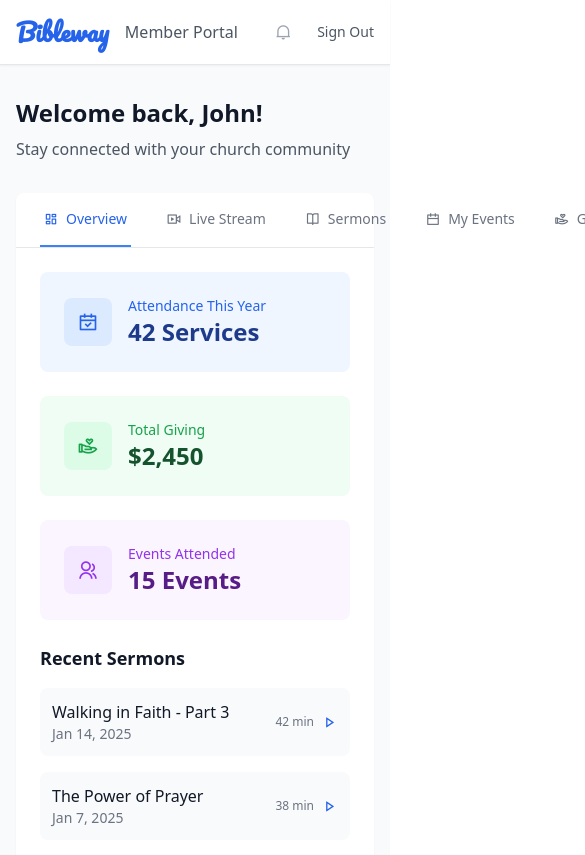
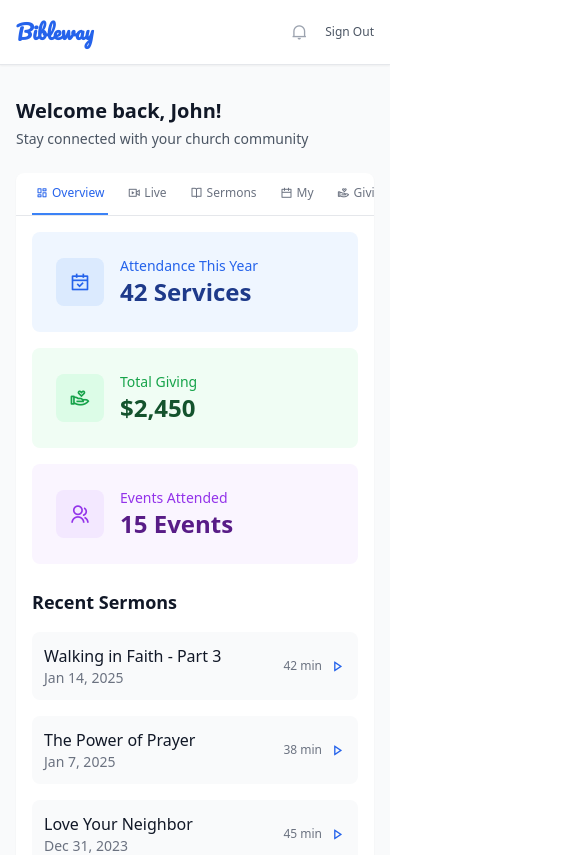
Before and after one commit to Adelodunpeter25/church-website, a React (Vite) app in the folder frontend/: page /member-dashboard in a window 390 px wide. Shown: the top 855 px of the page, 585 px wide, since content can reach past the window. Built offline with nearby package versions, Linux system fonts and the light colour scheme.

Commit message:
fix: fixed mobile responsivness of member dashboard

```diff
--- a/frontend/src/components/livestream/LiveStreamChat.tsx
+++ b/frontend/src/components/livestream/LiveStreamChat.tsx
@@ -23,14 +23,14 @@ export default function LiveStreamChat() {
   };
 
   return (
-    <div className="bg-white rounded-lg shadow flex flex-col h-[500px]">
+    <div className="bg-white rounded-lg shadow flex flex-col h-[400px] sm:h-[500px]">
       <div className="p-4 border-b">
         <h3 className="text-lg font-semibold">Live Chat</h3>
       </div>
 
-      <div className="flex-1 overflow-y-auto p-4 space-y-3">
+      <div className="flex-1 overflow-y-auto p-3 sm:p-4 space-y-2 sm:space-y-3">
         {messages.map((msg) => (
-          <div key={msg.id} className="bg-gray-50 rounded-lg p-3">
+          <div key={msg.id} className="bg-gray-50 rounded-lg p-2 sm:p-3">
             <div className="flex items-center justify-between mb-1">
               <span className="font-semibold text-sm">{msg.user}</span>
               <span className="text-xs text-gray-500">{msg.time}</span>
@@ -40,18 +40,18 @@ export default function LiveStreamChat() {
         ))}
       </div>
 
-      <form onSubmit={handleSend} className="p-4 border-t">
+      <form onSubmit={handleSend} className="p-3 sm:p-4 border-t">
         <div className="flex gap-2">
           <input
             type="text"
             value={newMessage}
             onChange={(e) => setNewMessage(e.target.value)}
             placeholder="Type a message..."
-            className="flex-1 px-4 py-2 border rounded-lg focus:outline-none focus:ring-2 focus:ring-blue-500"
+            className="flex-1 px-3 sm:px-4 py-2 text-sm border rounded-lg focus:outline-none focus:ring-2 focus:ring-blue-500"
           />
           <button
             type="submit"
-            className="px-4 py-2 bg-blue-600 text-white rounded-lg hover:bg-blue-700"
+            className="px-3 sm:px-4 py-2 bg-blue-600 text-white rounded-lg hover:bg-blue-700"
           >
             <i className="ri-send-plane-fill"></i>
           </button>
--- a/frontend/src/pages/member-dashboard/MemberDashboard.tsx
+++ b/frontend/src/pages/member-dashboard/MemberDashboard.tsx
@@ -24,19 +24,19 @@ export default function MemberDashboard() {
         <div className="max-w-7xl mx-auto px-4 sm:px-6 lg:px-8">
           <div className="flex justify-between items-center h-16">
             <div className="flex items-center">
-              <div className="text-2xl font-bold text-blue-600" style={{ fontFamily: "Pacifico, serif" }}>
+              <div className="text-xl sm:text-2xl font-bold text-blue-600" style={{ fontFamily: "Pacifico, serif" }}>
                 Bibleway
               </div>
-              <span className="ml-4 text-gray-600">Member Portal</span>
+              <span className="ml-2 sm:ml-4 text-sm sm:text-base text-gray-600 hidden sm:inline">Member Portal</span>
             </div>
 
-            <div className="flex items-center space-x-4">
+            <div className="flex items-center space-x-2 sm:space-x-4">
               <button className="p-2 text-gray-400 hover:text-gray-600 cursor-pointer">
                 <div className="w-5 h-5 flex items-center justify-center">
                   <i className="ri-notification-2-line"></i>
                 </div>
               </button>
-              <Link to="/landing" className="text-sm text-gray-600 hover:text-gray-900 cursor-pointer">
+              <Link to="/landing" className="text-xs sm:text-sm text-gray-600 hover:text-gray-900 cursor-pointer">
                 Sign Out
               </Link>
             </div>
@@ -46,15 +46,15 @@ export default function MemberDashboard() {
 
       <div className="max-w-7xl mx-auto px-4 sm:px-6 lg:px-8 py-8">
         {/* Welcome Section */}
-        <div className="mb-8">
-          <h1 className="text-2xl font-bold text-gray-900">Welcome back, John!</h1>
-          <p className="mt-2 text-gray-600">Stay connected with your church community</p>
+        <div className="mb-6 sm:mb-8">
+          <h1 className="text-xl sm:text-2xl font-bold text-gray-900">Welcome back, John!</h1>
+          <p className="mt-1 sm:mt-2 text-sm sm:text-base text-gray-600">Stay connected with your church community</p>
         </div>
 
         {/* Navigation Tabs */}
-        <div className="bg-white rounded-lg shadow-sm mb-8">
-          <div className="border-b border-gray-200">
-            <nav className="flex space-x-8 px-6">
+        <div className="bg-white rounded-lg shadow-sm mb-6 sm:mb-8">
+          <div className="border-b border-gray-200 overflow-x-auto">
+            <nav className="flex space-x-4 sm:space-x-8 px-4 sm:px-6">
               {[
                 { id: 'overview', label: 'Overview', icon: 'ri-dashboard-line' },
                 { id: 'livestream', label: 'Live Stream', icon: 'ri-live-line' },
@@ -66,25 +66,26 @@ export default function MemberDashboard() {
                 <button
                   key={tab.id}
                   onClick={() => setActiveTab(tab.id)}
-                  className={`flex items-center py-4 px-1 border-b-2 font-medium text-sm cursor-pointer whitespace-nowrap ${
+                  className={`flex items-center py-3 sm:py-4 px-1 border-b-2 font-medium text-xs sm:text-sm cursor-pointer whitespace-nowrap ${
                     activeTab === tab.id
                       ? 'border-blue-500 text-blue-600'
                       : 'border-transparent text-gray-500 hover:text-gray-700 hover:border-gray-300'
                   }`}
                 >
-                  <i className={`${tab.icon} mr-2`}></i>
-                  {tab.label}
+                  <i className={`${tab.icon} mr-1 sm:mr-2`}></i>
+                  <span className="hidden sm:inline">{tab.label}</span>
+                  <span className="sm:hidden">{tab.label.split(' ')[0]}</span>
                 </button>
               ))}
             </nav>
           </div>
 
           {/* Tab Content */}
-          <div className="p-6">
+          <div className="p-4 sm:p-6">
             {activeTab === 'overview' && (
               <div className="space-y-6">
                 {/* Quick Stats */}
-                <div className="grid grid-cols-1 md:grid-cols-3 gap-6">
+                <div className="grid grid-cols-1 md:grid-cols-3 gap-4 sm:gap-6">
                   <div className="bg-blue-50 rounded-lg p-6">
                     <div className="flex items-center">
                       <div className="w-12 h-12 bg-blue-100 rounded-lg flex items-center justify-center">
@@ -123,7 +124,7 @@ export default function MemberDashboard() {
                 </div>
 
                 {/* Recent Activity */}
-                <div className="grid grid-cols-1 lg:grid-cols-2 gap-6">
+                <div className="grid grid-cols-1 lg:grid-cols-2 gap-4 sm:gap-6">
                   <div>
                     <h3 className="text-lg font-semibold text-gray-900 mb-4">Recent Sermons</h3>
                     <div className="space-y-4">
@@ -175,8 +176,8 @@ export default function MemberDashboard() {
             )}
 
             {activeTab === 'livestream' && (
-              <div className="grid grid-cols-1 lg:grid-cols-3 gap-6">
-                <div className="lg:col-span-2 space-y-6">
+              <div className="grid grid-cols-1 lg:grid-cols-3 gap-4 sm:gap-6">
+                <div className="lg:col-span-2 space-y-4 sm:space-y-6">
                   <LiveStreamPlayer isLive={true} />
                   <LiveStreamInfo isLive={true} viewers={245} />
                 </div>
@@ -200,7 +201,7 @@ export default function MemberDashboard() {
                   </div>
                 </div>
 
-                <div className="grid grid-cols-1 md:grid-cols-2 gap-6">
+                <div className="grid grid-cols-1 md:grid-cols-2 gap-4 sm:gap-6">
                   {[
                     { title: 'Walking in Faith - Part 3', speaker: 'Pastor John', date: 'Jan 14, 2025', duration: '42 min', plays: 156 },
                     { title: 'The Power of Prayer', speaker: 'Pastor Sarah', date: 'Jan 7, 2025', duration: '38 min', plays: 203 },
@@ -336,7 +337,7 @@ export default function MemberDashboard() {
 
             {activeTab === 'giving' && (
               <div>
-                <div className="grid grid-cols-1 lg:grid-cols-3 gap-6 mb-8">
+                <div className="grid grid-cols-1 lg:grid-cols-3 gap-4 sm:gap-6 mb-6 sm:mb-8">
                   <div className="lg:col-span-2">
                     <h3 className="text-lg font-semibold text-gray-900 mb-6">Giving History</h3>
                     <div className="bg-white border border-gray-200 rounded-lg overflow-hidden">
@@ -421,7 +422,7 @@ export default function MemberDashboard() {
                   </button>
                 </div>
 
-                <div className="grid grid-cols-1 lg:grid-cols-2 gap-6">
+                <div className="grid grid-cols-1 lg:grid-cols-2 gap-4 sm:gap-6">
                   <div>
                     <h4 className="font-medium text-gray-900 mb-4">My Prayer Requests</h4>
                     <div className="space-y-4">
```
